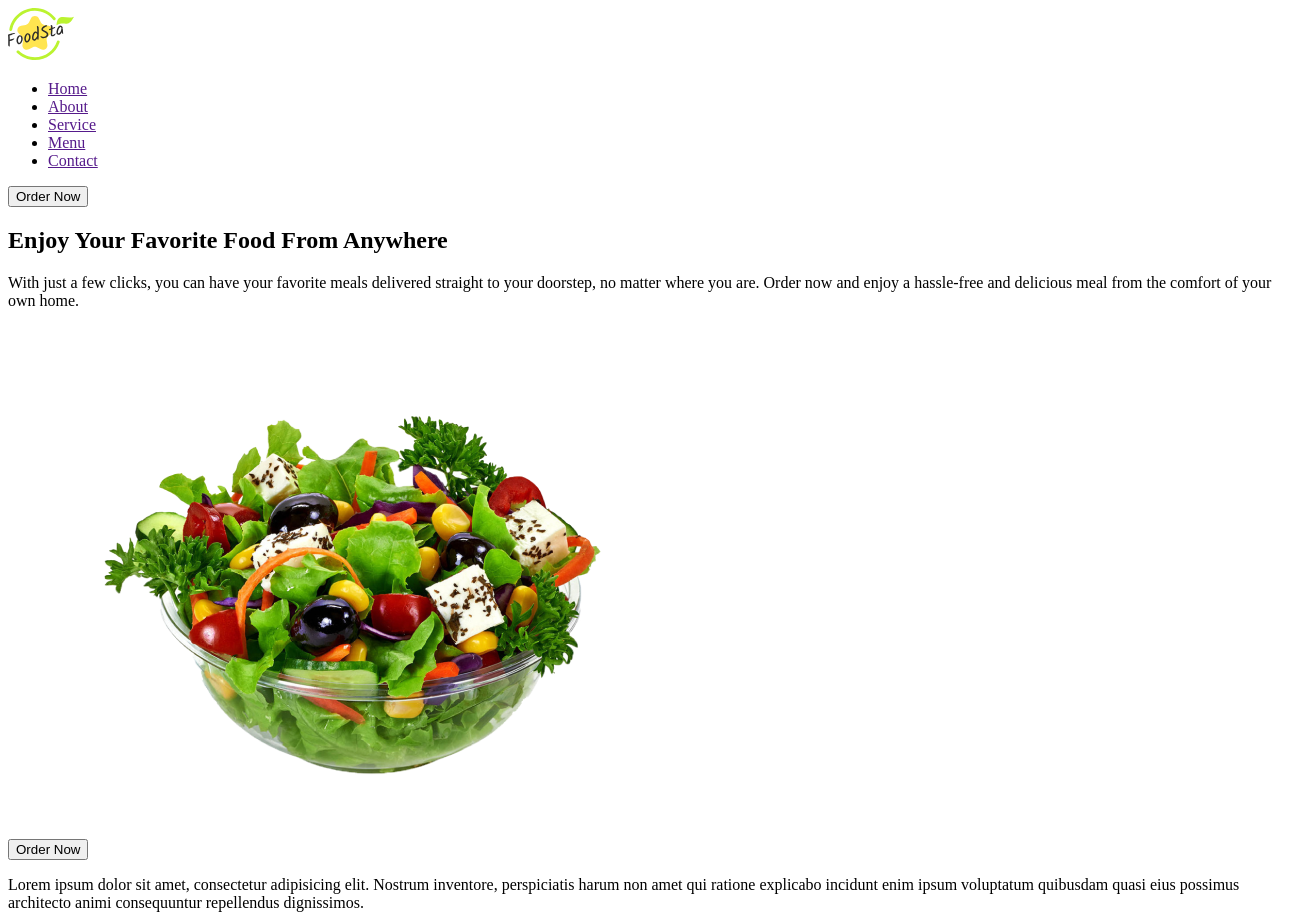
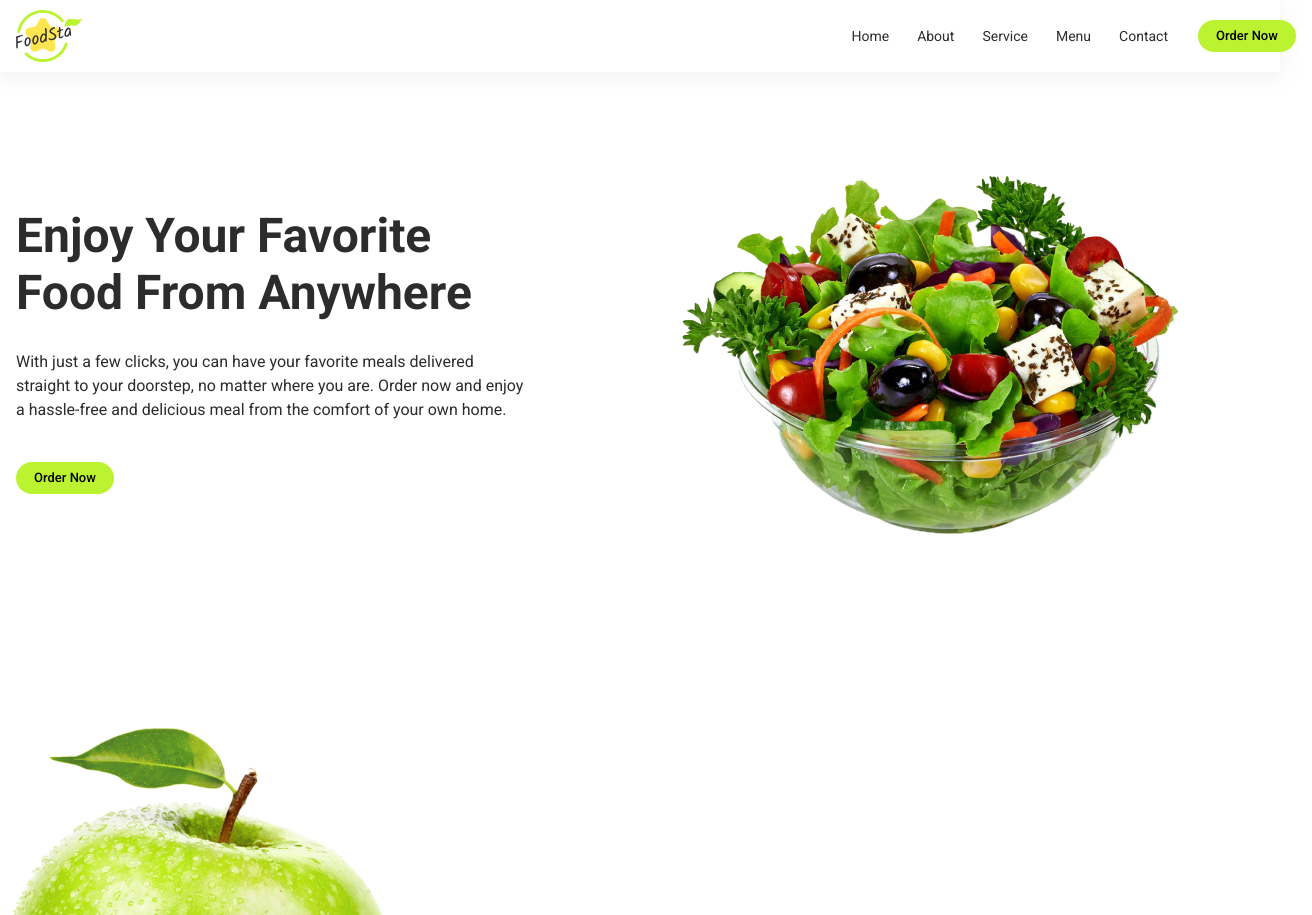
Before and after one commit to voxa-ace/food-project, a plain HTML site: page index.html in a window 1280 px wide. Shown: the top 915 px of the page, 1312 px wide, since content can reach past the window. Drawn offline with nearby package versions, Linux system fonts and the light colour scheme.

Commit message:
added styles for header and hero sections

```diff
--- a/css/styles.css
+++ b/css/styles.css
@@ -0,0 +1,101 @@
+body {
+  font-family: "Roboto", sans-serif;
+  font-size: 14px;
+  color: #2c2c2c;
+  background-color: #fff;
+}
+
+ul {
+  list-style-type: none;
+  margin: 0;
+  padding: 0;
+}
+
+a {
+  text-decoration: none;
+  color: inherit;
+}
+
+h1, h2, h3, p {
+  margin: 0;
+
+}
+
+img {
+  display: block;
+}
+button {
+  cursor: pointer;
+}
+.container {
+  width: 1280px;
+  padding: 0 16px;
+  margin: 0 auto;
+}
+.main-btn {
+  font-weight: 500;
+  font-size: 13px;
+  line-height: 1.5;
+  border-radius: 30px;
+  min-width: 98px;
+  height: 32px;
+  background-color: #bbf330;
+  border: none;
+  }
+.header {
+  box-shadow: 0 4px 24px 0 rgba(105, 105, 105, 0.1);
+}
+.header-container {
+  display: flex;
+  align-items: center;
+}
+.logo {
+  margin-right: auto;
+}
+.navigation {
+  margin-right: 30px;
+}
+.nav-list {
+  display: flex;
+  gap: 28px;
+}
+.nav-link {
+  display: block;
+  padding: 28px 0;
+
+}
+.nav-link:hover,
+.nav-link:focus {
+  color: #bbf330;
+  text-decoration: underline;
+  font-weight: 700;
+}
+
+.hero {
+  padding-top: 14px;
+  padding-bottom: 69px;
+}
+.hero-container {
+  display: flex;
+  align-items: center;
+  gap: 143px;
+}
+.hero-text-wrap {
+  max-width: 511px;
+}
+.hero-title {
+  font-size: 48px;
+line-height: 1.2;
+margin-bottom: 28px;
+}
+.hero-description {
+  font-size: 16px;
+  line-height: 1.5;
+  margin-bottom: 40px;
+}
+.hero-button {
+}
+.about-button{
+  border: 2px solid #7eb101;
+  background-color: #fff;
+}
--- a/index.html
+++ b/index.html
@@ -4,66 +4,116 @@
     <meta charset="UTF-8" />
     <meta name="viewport" content="width=device-width, initial-scale=1.0" />
     <title>Food</title>
+    <link rel="preconnect" href="https://fonts.googleapis.com" />
+    <link rel="preconnect" href="https://fonts.gstatic.com" crossorigin />
+    <link
+      href="https://fonts.googleapis.com/css2?family=Roboto:wght@400;500;700&display=swap"
+      rel="stylesheet"
+    />
+    <link
+      rel="stylesheet"
+      href="https://cdnjs.cloudflare.com/ajax/libs/normalize/8.0.1/normalize.min.css"
+      integrity="sha512-NhSC1YmyruXifcj/KFRWoC561YpHpc5Jtzgvbuzx5VozKpWvQ+4nXhPdFgmx8xqexRcpAglTj9sIBWINXa8x5w=="
+      crossorigin="anonymous"
+      referrerpolicy="no-referrer"
+    />
+    <link rel="stylesheet" href="./css/styles.css" />
   </head>
-  <footer>
-    <header>
-      <a href=""><img src="./img/Vector.svg" alt="logo" width="66" /></a>
-      <nav>
-        <ul>
-          <li><a href="">Home</a></li>
-          <li><a href="">About</a></li>
-          <li><a href="">Service</a></li>
-          <li><a href="">Menu</a></li>
-          <li><a href="">Contact</a></li>
+  <body>
+    <header class="header">
+      <div class="container header-container">
+      <a class="logo" href=""><img src="./img/Vector.svg" alt="logo" width="66" /></a>
+      <nav class="navigation">
+        <ul class="nav-list">
+          <li><a class="nav-link" href="">Home</a></li>
+          <li><a class="nav-link" href="">About</a></li>
+          <li><a class="nav-link" href="">Service</a></li>
+          <li><a class="nav-link" href="">Menu</a></li>
+          <li><a class="nav-link" href="">Contact</a></li>
         </ul>
       </nav>
-      <button type="button">Order Now</button>
+      <button class="main-btn" type="button">Order Now</button>
+    </div>
     </header>
     <main>
-
       <section class="hero">
+        <div class="container hero-container">
+          <div class="hero-text-wrap">
         <h1 class="hero-title">Enjoy Your Favorite Food From Anywhere</h1>
-        <p class="hero-description">With just a few clicks, you can have your favorite meals delivered straight to your doorstep, no matter where you are. Order now and enjoy a hassle-free and delicious meal from the comfort of your own home.</p>
-        <button type="button" class="hero-button">Order Now</button>
-        <img src="./img/hero.png" alt="salad" width="528" height="528" >
-      <p>Lorem ipsum dolor sit amet, consectetur adipisicing elit. Nostrum inventore, perspiciatis harum non amet qui ratione explicabo incidunt enim ipsum voluptatum quibusdam quasi eius possimus architecto animi consequuntur repellendus dignissimos.</p></section>
+        <p class="hero-description">
+          With just a few clicks, you can have your favorite meals delivered
+          straight to your doorstep, no matter where you are. Order now and
+          enjoy a hassle-free and delicious meal from the comfort of your own
+          home.
+        </p>
+        <button type="button" class="main-btn">Order Now</button>
+      </div>
+        <img src="./img/hero.png" alt="salad" width="528" height="528" />
+      </div>
+      </section>
       <section class="about">
-  <img src="./img/aple.png" alt="apple" width="396" height="502">
+        <img src="./img/aple.png" alt="apple" width="396" height="502" />
         <h2 class="about-title">What’s Special About Our Offerings</h2>
-  <p class="about-description">With our platform, you can browse through a diverse selection of cuisines and local restaurants, and choose from a variety of dishes that cater to your specific taste buds.</p>
+        <p class="about-description">
+          With our platform, you can browse through a diverse selection of
+          cuisines and local restaurants, and choose from a variety of dishes
+          that cater to your specific taste buds.
+        </p>
         <ul class="about-list">
           <li class="about-item">
             <svg class="about-icon" width="32" height="32">
               <use href="./img/icons.svg#icon-rocket"></use>
             </svg>
             <h3 class="about-sub-title">Fasest Delivery</h3>
-      <p class="about-text">Our advanced logistics system and dedicated delivery partners ensure that your meals are delivered to you within 30-minutes.</p>
+            <p class="about-text">
+              Our advanced logistics system and dedicated delivery partners
+              ensure that your meals are delivered to you within 30-minutes.
+            </p>
           </li>
           <li class="about-item">
             <svg class="about-icon" width="32" height="32">
               <use href="./img/icons.svg#icon-touch_app"></use>
             </svg>
             <h3 class="about-sub-title">Easy To Order</h3>
-      <p class="about-text">You can browse through a wide variety of cuisines and restaurants, select your favorite meals, and place your order in just a few clicks.</p>
+            <p class="about-text">
+              You can browse through a wide variety of cuisines and restaurants,
+              select your favorite meals, and place your order in just a few
+              clicks.
+            </p>
           </li>
         </ul>
-  <button type="button" class="about-button">Order Now</button>
+        <button type="button" class="main-btn about-button">Order Now</button>
       </section>
       <section class="favorite">
         <h2 class="favorite-title">Some of Our Favorites</h2>
-  <p class="favorite-text">Looking for something delicious? </p>
+        <p class="favorite-text">Looking for something delicious?</p>
         <ul class="favorite-list">
-    <li class="favorite-item"><img src="./img/food-delivery/gamburger.png" alt="gamburger"></li>
-    <li class="favorite-item"><img src="./img/food-delivery/Pasta.png" alt=""></li>
-    <li class="favorite-item"><img src="./img/food-delivery/pizza.png" alt=""></li>
-    <li class="favorite-item"><img src="./img/food-delivery/chicken.png" alt=""></li>
-    <li class="favorite-item"><img src="./img/food-delivery/salat.png" alt=""></li>
-    <li class="favorite-item"><img src="./img/food-delivery/borshch.png" alt=""></li>
+          <li class="favorite-item">
+            <img src="./img/food-delivery/gamburger.png" alt="gamburger" />
+          </li>
+          <li class="favorite-item">
+            <img src="./img/food-delivery/Pasta.png" alt="" />
+          </li>
+          <li class="favorite-item">
+            <img src="./img/food-delivery/pizza.png" alt="" />
+          </li>
+          <li class="favorite-item">
+            <img src="./img/food-delivery/chicken.png" alt="" />
+          </li>
+          <li class="favorite-item">
+            <img src="./img/food-delivery/salat.png" alt="" />
+          </li>
+          <li class="favorite-item">
+            <img src="./img/food-delivery/borshch.png" alt="" />
+          </li>
         </ul>
       </section>
       <section class="customers">
         <h2 class="customers-title">What our Customers Say</h2>
-  <p class="customers-descr">Don't just take our word for it - see what our satisfied customers have to say</p>
+        <p class="customers-descr">
+          Don't just take our word for it - see what our satisfied customers
+          have to say
+        </p>
         <ul class="customers-list">
           <li class="customers-item">
             <ul class="customers-icon-list">
@@ -93,8 +143,12 @@
                 </svg>
               </li>
             </ul>
-      <p class="customers-text">“The Best app I have used to order food in a while, so many options to choose from too, I would recommend to a freind, No questions asked”</p>
-      <img src="./img/comment-1.png" alt="customer-comment-1">
+            <p class="customers-text">
+              “The Best app I have used to order food in a while, so many
+              options to choose from too, I would recommend to a freind, No
+              questions asked”
+            </p>
+            <img src="./img/comment-1.png" alt="customer-comment-1" />
             <h3 class="customers-name">Sumith Shah</h3>
             <p class="customer-description">Some Dude</p>
           </li>
@@ -126,8 +180,12 @@
                 </svg>
               </li>
             </ul>
-      <p class="customers-text">“The ease with which I can just go in and order what i want was amazing, It has been a very pleasant experience ordering from this app”</p>
-      <img src="./img/comment-2.png" alt="customer-comment-2">
+            <p class="customers-text">
+              “The ease with which I can just go in and order what i want was
+              amazing, It has been a very pleasant experience ordering from this
+              app”
+            </p>
+            <img src="./img/comment-2.png" alt="customer-comment-2" />
             <h3 class="customers-name">Sumith Shah</h3>
             <p class="customer-description">Some Dude</p>
           </li>
@@ -135,16 +193,19 @@
       </section>
       <section class="subscribe">
         <h2 class="subscribe-title">Subscribe To Get Special Offers</h2>
-  <p class="subscribe-text">Order now and receive 10% off your first meal with Enjoy Your Favorite Food From Anywhere. </p>
-  <form action="" class="subscribe-form">
-    <input type="email" placeholder="Enter your email" required>
-    <button type="submit">Subscribe</button>
+        <p class="subscribe-text">
+          Order now and receive 10% off your first meal with Enjoy Your Favorite
+          Food From Anywhere.
+        </p>
+        <form class="subscribe-form">
+          <input type="email" placeholder="Enter your email" required />
+          <button type="submit" class="main-btn">Subscribe</button>
         </form>
-  <img src="./img/banan.png" alt="banana">
+        <img src="./img/banan.png" alt="banana" />
       </section>
     </main>
     <footer>
-      <a href=""><img src="./img/Vector.svg" alt="logo"></a>
+      <a href=""><img src="./img/Vector.svg" alt="logo" /></a>
       <ul class="navigation-list">
         <li><a href="">Home</a></li>
         <li><a href="">About</a></li>
@@ -153,10 +214,15 @@
         <li><a href="">Contact</a></li>
       </ul>
       <p class="footer-subscribe">Subscribe</p>
-      <form action="" class="footer-form">
-        <input type="email"><button class="footer-subscribe-button">Subscribe</button>
+      <form class="footer-form">
+        <input type="email" /><button class="footer-subscribe-button">
+          Subscribe
+        </button>
       </form>
-      <p class="privacy-policy">By subscribing you agree to with our <a href="" class="link-privacy-policy">Privacy Policy</a></p>
+      <p class="privacy-policy">
+        By subscribing you agree to with our
+        <a href="" class="link-privacy-policy">Privacy Policy</a>
+      </p>
       <ul class="settings-list">
         <li class="settings-list-item"><a href="">Privacy Policy</a></li>
         <li class="settings-list-item"><a href="">Terms of Service</a></li>
```
Lines whose indentation alone changed are shown as unchanged.
